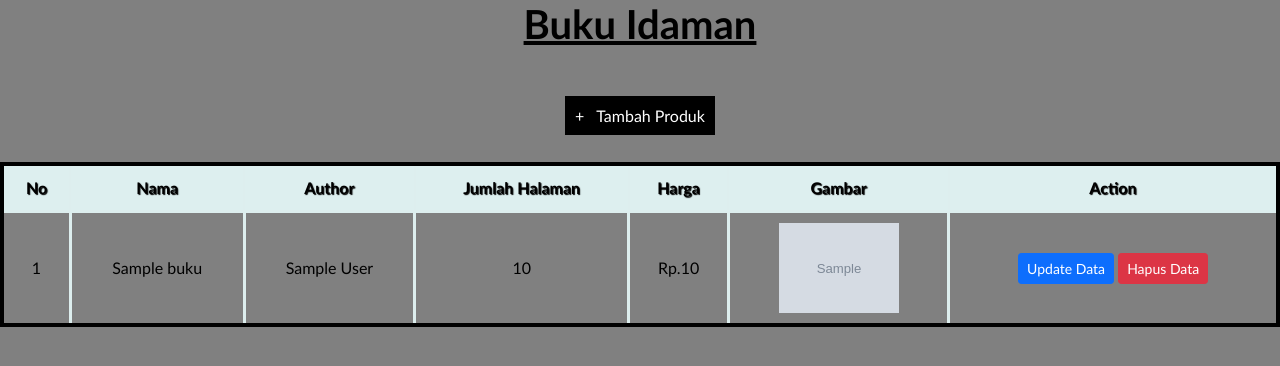
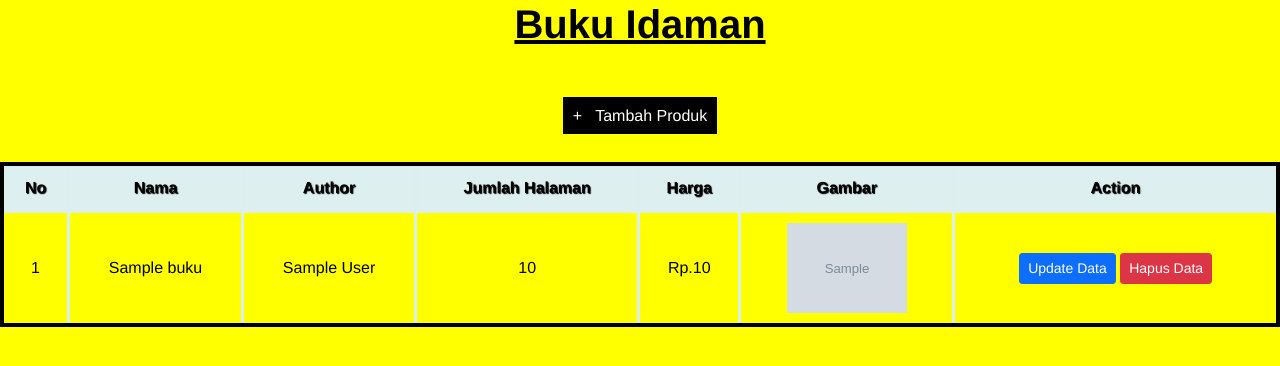
Before and after one commit to mpeb1502/prakweb_a_203040057, a PHP site: page / in a window 1280 px wide. Shown: the top 366 px of the page. Run offline with PHP 8.4, Linux system fonts and the light colour scheme; tables that the repository leaves empty or names only in its code hold one stand-in row (values such as "Sample post"); grey boxes marked "Sample" are stand-in pictures.

Commit message:
Mengubah background-color dan font-family dibagian index

```diff
--- a/pw/index.php
+++ b/pw/index.php
@@ -10,8 +10,8 @@ include('koneksi.php'); //agar index terhubung dengan database, maka koneksi seb
   <link href="https://cdn.jsdelivr.net/npm/bootstrap@5.1.3/dist/css/bootstrap.min.css" rel="stylesheet" integrity="sha384-1BmE4kWBq78iYhFldvKuhfTAU6auU8tT94WrHftjDbrCEXSU1oBoqyl2QvZ6jIW3" crossorigin="anonymous">
   <style type="text/css">
     * {
-      background-color: grey;
-      font-family: "Trebuchet MS";
+      background-color: yellow;
+      font-family: 'Franklin Gothic Medium', 'Arial Narrow', Arial, sans-serif;
     }
 
     h1 {
```
